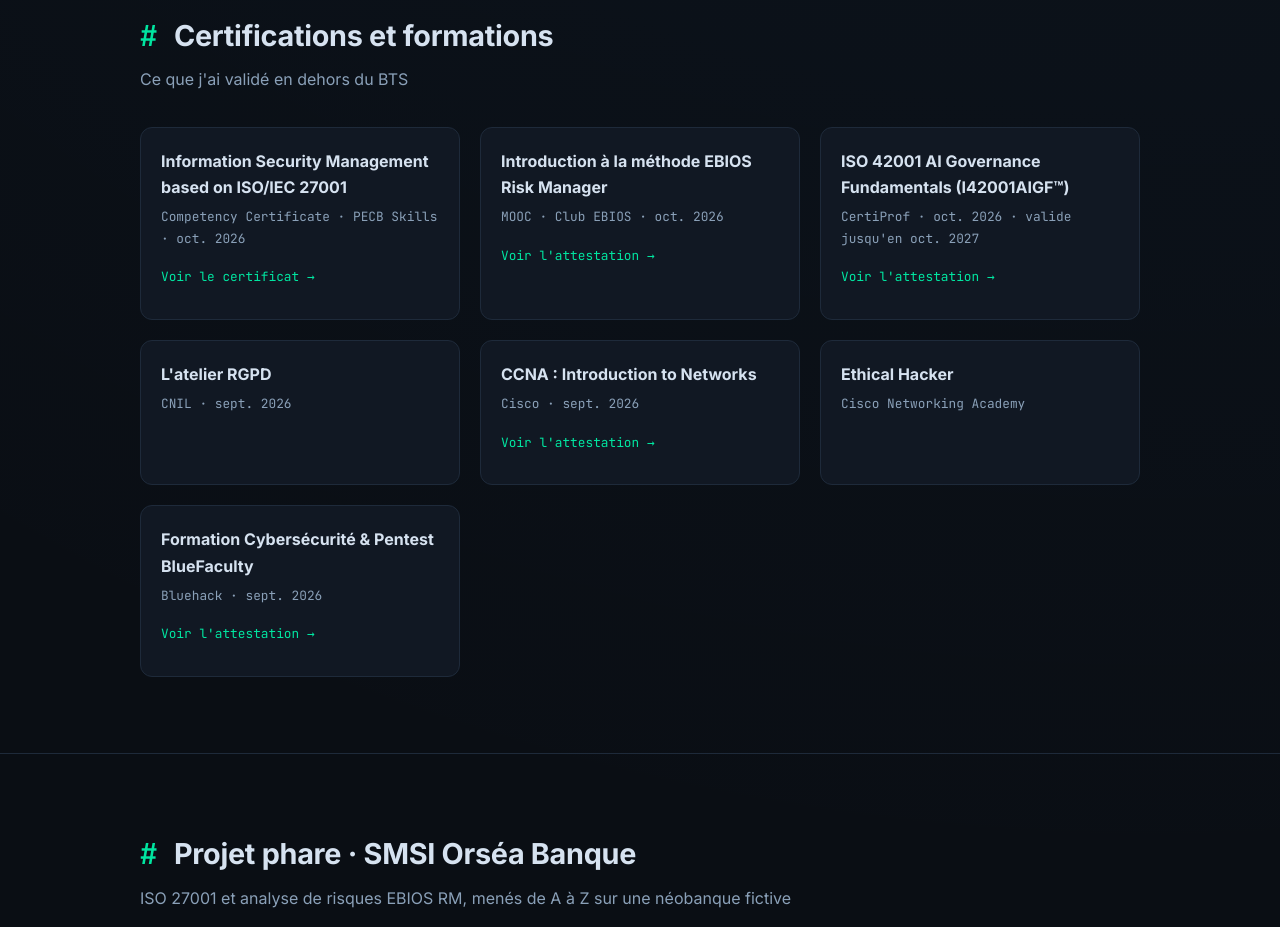
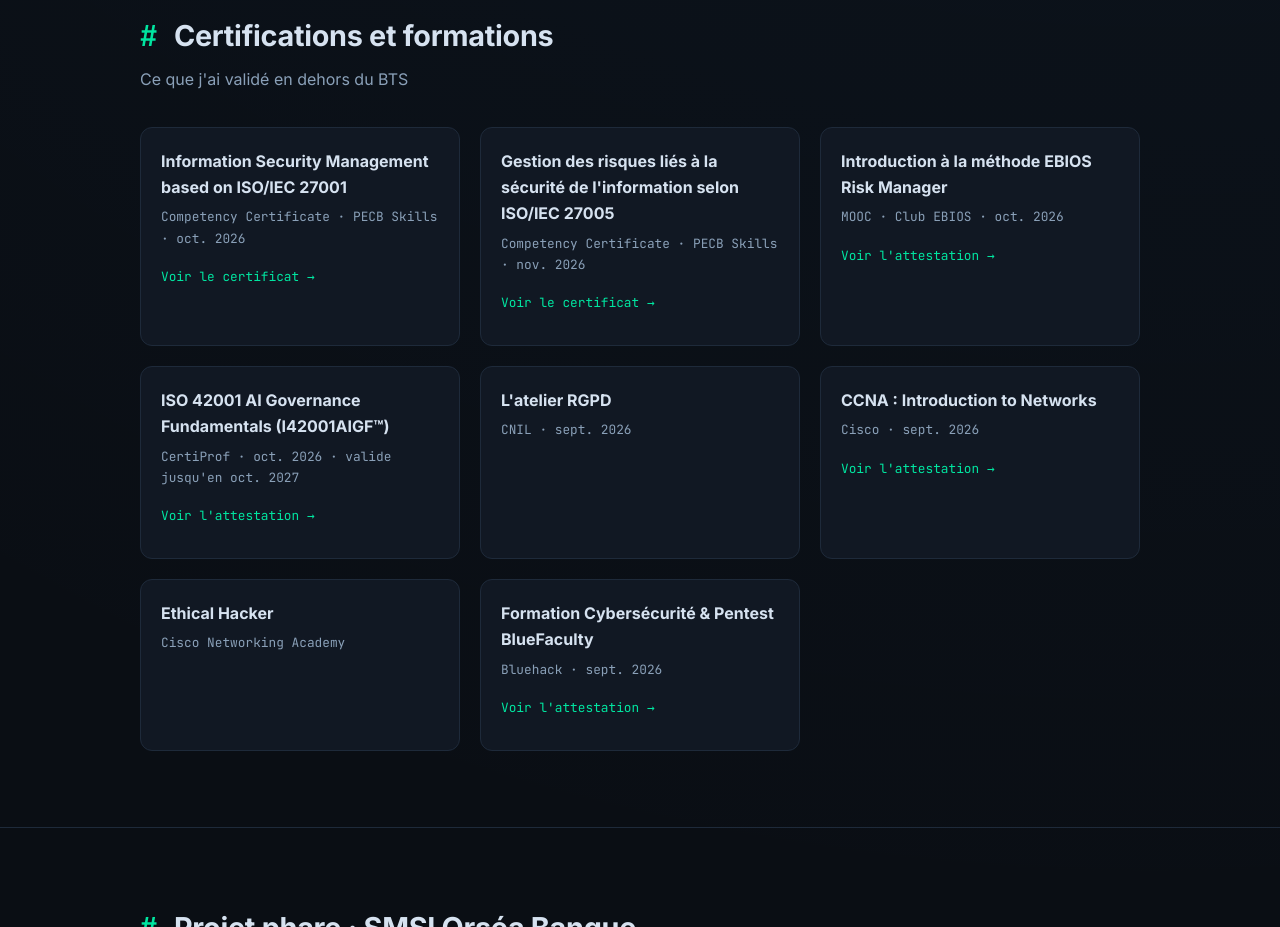
Before and after one commit to YlayannMR/YlayannMR.github.io, a plain HTML site: page index.html in a window 1280 px wide. Shown: the part 2800-3727 px from the top of the page. Drawn offline with Linux system fonts and the light colour scheme.

Commit message:
Ajout du certificat PECB Skills ISO/IEC 27005

```diff
--- a/index.html
+++ b/index.html
@@ -82,6 +82,7 @@ objectif     : Bachelor 3 Cybersécurité + alternance GRC, sept. 2027
 <p class="sub">Ce que j'ai validé en dehors du BTS</p>
 <div class="grid certs">
 <div class="box reveal"><h3>Information Security Management based on ISO/IEC 27001</h3><p class="mono">Competency Certificate · PECB Skills · oct. 2026</p><a class="cert-link" href="img/certifs/pecb-iso27001.png" target="_blank">Voir le certificat →</a></div>
+<div class="box reveal"><h3>Gestion des risques liés à la sécurité de l'information selon ISO/IEC 27005</h3><p class="mono">Competency Certificate · PECB Skills · nov. 2026</p><a class="cert-link" href="img/certifs/pecb-iso27005.png" target="_blank">Voir le certificat →</a></div>
 <div class="box reveal"><h3>Introduction à la méthode EBIOS Risk Manager</h3><p class="mono">MOOC · Club EBIOS · oct. 2026</p><a class="cert-link" href="img/certifs/ebios-rm-mooc.png" target="_blank">Voir l'attestation →</a></div>
 <div class="box reveal"><h3>ISO 42001 AI Governance Fundamentals (I42001AIGF™)</h3><p class="mono">CertiProf · oct. 2026 · valide jusqu'en oct. 2027</p><a class="cert-link" href="https://profiles.badgeclaimed.com/user-384062/badges/urn:uuid:f088cb9c-2cbf-4cf4-929e-33fd820a1bb2.html" target="_blank" rel="noopener">Voir l'attestation →</a></div>
 <div class="box reveal"><h3>L'atelier RGPD</h3><p class="mono">CNIL · sept. 2026</p></div>
```
Also changed, not shown: img/certifs/pecb-iso27005.png (added).
